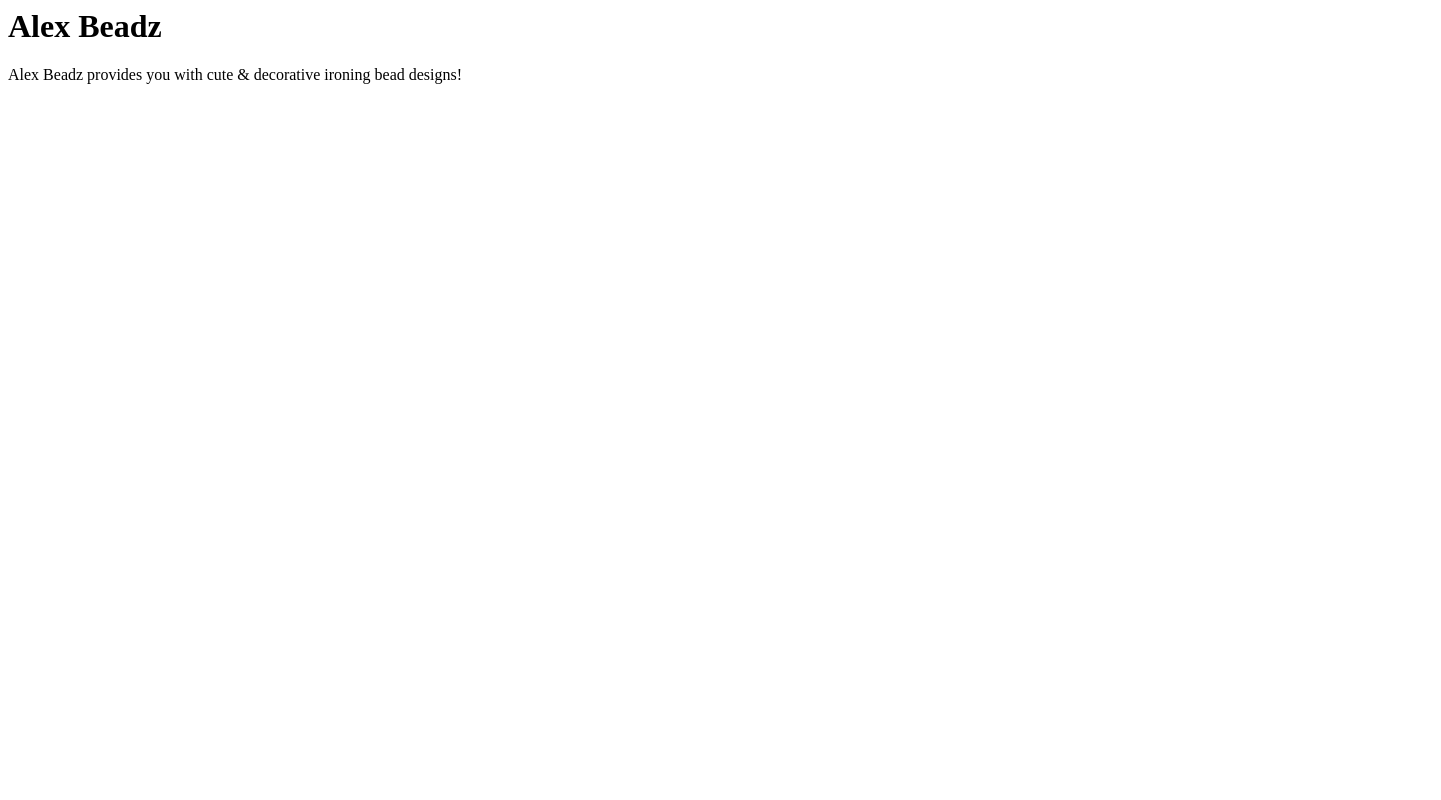
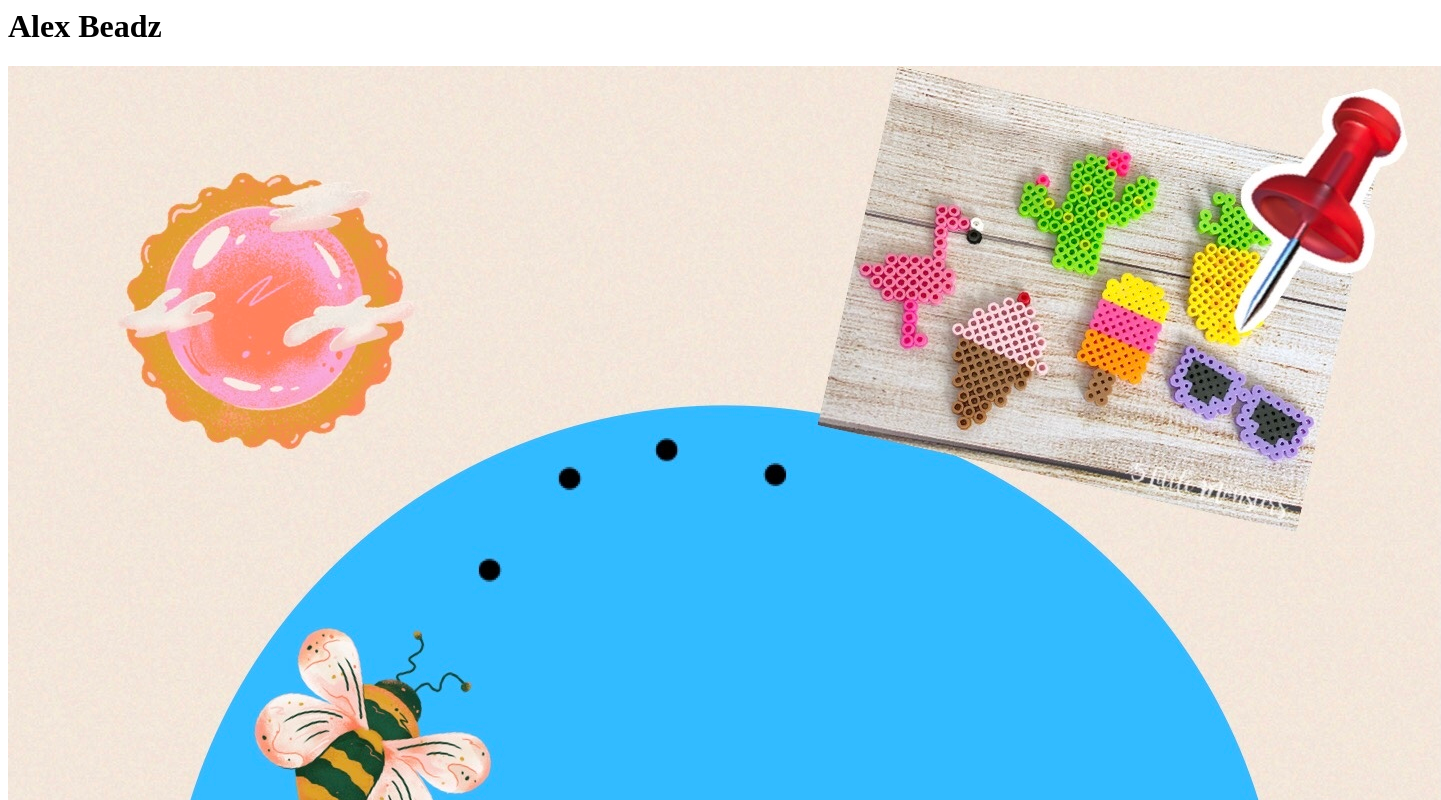
Before and after one commit to doumii16/doumii16.github.io, a plain HTML site: page index.html in a window 1280 px wide. Shown: the top 800 px of the page, 1441 px wide, since content can reach past the window. Drawn offline with Linux system fonts and the light colour scheme.

Commit message:
Update index.html for logo image

```diff
--- a/index.html
+++ b/index.html
@@ -2,8 +2,10 @@
   <title>Alex Beadz</title>
   <head>
     <h1>Alex Beadz</h1>
+    <img src="logo.JPG" alt="Alex Beadz logo">
   </head>
   <body>
     <p>Alex Beadz provides you with cute & decorative ironing bead designs!</p>
+
   </body>
 </html>
```
